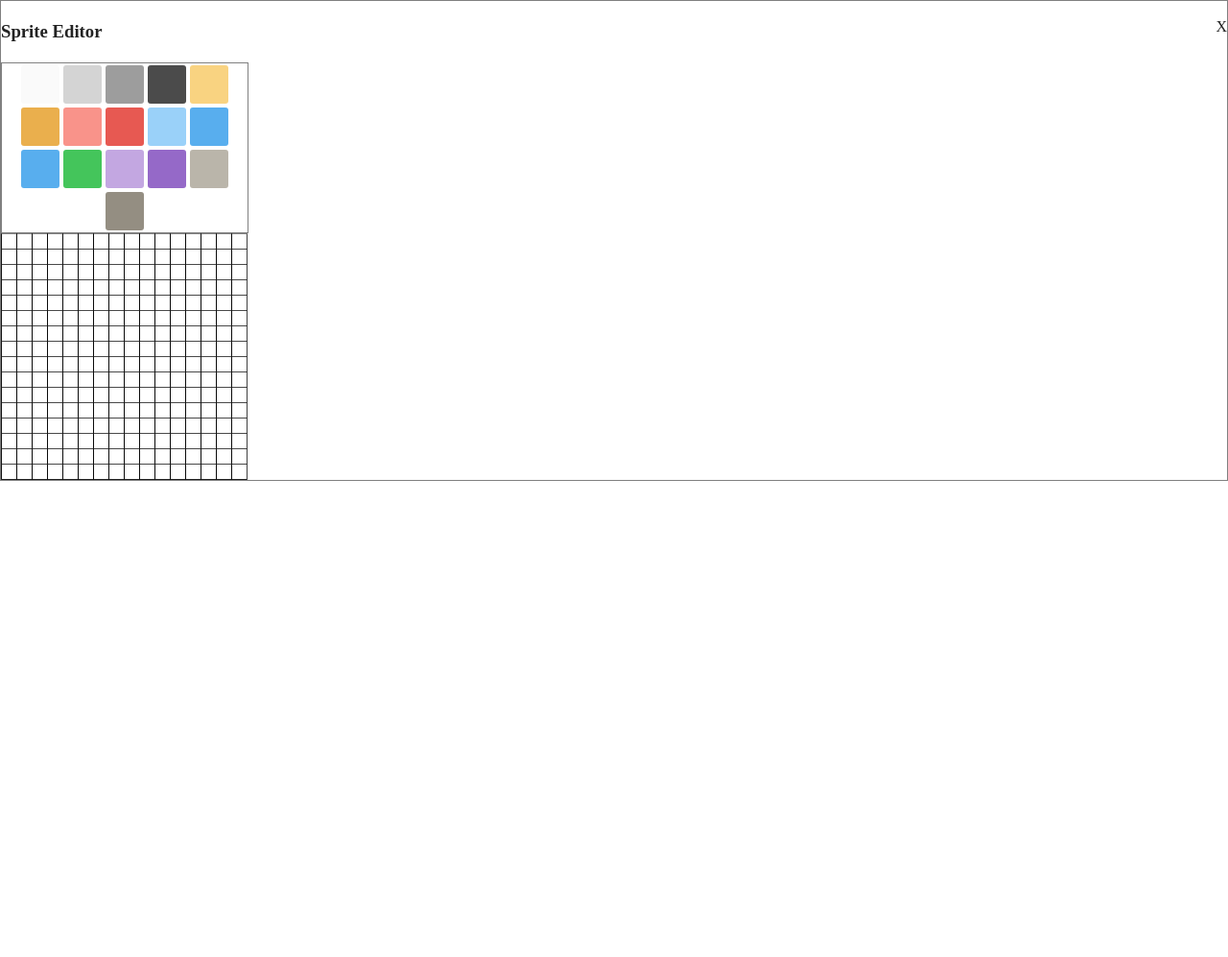
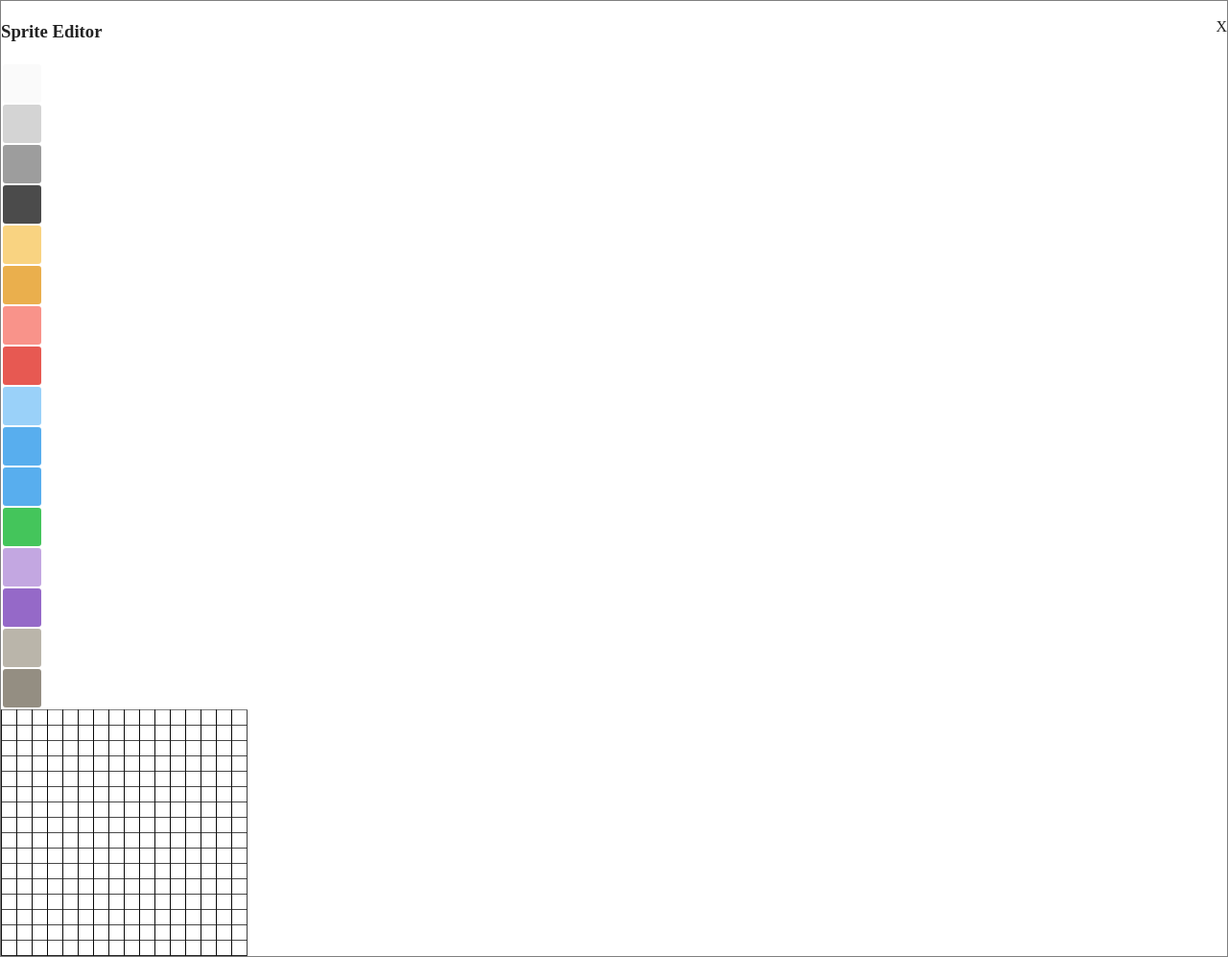
Before and after one commit to znapfel/html5-editor, a plain HTML site: page index.html in a window 1280 px wide. Shown: the whole page at 96% size. Before the commit the page ends 800 px from the top, so only its background shows below. Drawn offline with Linux system fonts and the light colour scheme.

Commit message:
basic color palette functionality

```diff
--- a/index.html
+++ b/index.html
@@ -25,23 +25,8 @@
         <p>X</p>
       </div>
       <div class="sprite--window">
-        <aside class="sprite--color-picker">
-            <div class="sprite--color-swatch"data-color="fafafa" style="background-color: #fafafa;"></div>
-            <div class="sprite--color-swatch"data-color="d4d4d4" style="background-color: #d4d4d4;"></div>
-            <div class="sprite--color-swatch"data-color="9d9d9d" style="background-color: #9d9d9d;"></div>
-            <div class="sprite--color-swatch"data-color="4b4b4b" style="background-color: #4b4b4b;"></div>
-            <div class="sprite--color-swatch"data-color="f9d381" style="background-color: #f9d381;"></div>
-            <div class="sprite--color-swatch"data-color="eaaf4d" style="background-color: #eaaf4d;"></div>
-            <div class="sprite--color-swatch"data-color="f9938a" style="background-color: #f9938a;"></div>
-            <div class="sprite--color-swatch"data-color="e75952" style="background-color: #e75952;"></div>
-            <div class="sprite--color-swatch"data-color="9ad1f9" style="background-color: #9ad1f9;"></div>
-            <div class="sprite--color-swatch"data-color="58aeee" style="background-color: #58aeee;"></div>
-            <div class="sprite--color-swatch"data-color="58aeee" style="background-color: #58aeee;"></div>
-            <div class="sprite--color-swatch"data-color="44c55b" style="background-color: #44c55b;"></div>
-            <div class="sprite--color-swatch"data-color="c3a7e1" style="background-color: #c3a7e1;"></div>
-            <div class="sprite--color-swatch"data-color="9569c8" style="background-color: #9569c8;"></div>
-            <div class="sprite--color-swatch"data-color="bab5aa" style="background-color: #bab5aa;"></div>
-            <div class="sprite--color-swatch"data-color="948e82" style="background-color: #948e82;"></div>
+        <aside class="sprite--palette">
+
         </aside>
         <canvas id='editor' class="sprite--canvas" width="640" height="640"></canvas>
       </div>
--- a/js/sprite-editor.js
+++ b/js/sprite-editor.js
@@ -3,6 +3,7 @@
 let canvas;
 let ctx;
 let dirtyIndices = [];
+
 // Width and Height of Canvas.
 // Have to be even multiples of number of rows and colums
 
@@ -19,10 +20,30 @@ const BOX_SIDE_LENGTH = WIDTH / NUM_ROWS; //px
 
 
 // Default color and canvas data array
-let currentColor = '#AAEEBB';
+// Sprite Editor
+
+let colorPalette = ['fafafa', 'd4d4d4', '9d9d9d', '4b4b4b', 'f9d381', 'eaaf4d', 'f9938a', 'e75952', '9ad1f9', '58aeee', '58aeee', '44c55b', 'c3a7e1', '9569c8', 'bab5aa', '948e82'];
+let currentColor = '#eaaf4d';
+let currentColorDiv;
 let defaultColor = '#FFFFFF';
 let canvasData = new Array(NUM_ROWS * NUM_COLS).fill(defaultColor);
 
+
+// Create Color Palette
+function populatePalette() {
+    let palette = colorPalette;
+    let paletteArea = document.querySelector('.sprite--palette');
+    palette.forEach((color, index) => {
+        let html = `
+            <div class="sprite--color-swatch" id="${color}_${index}" data-hex="#${color}" style="background-color: #${color}">
+            </div>
+        `;
+        paletteArea.innerHTML += html;
+        //html.setAttribute("style", `background-color: ${color}`);
+    });
+    currentColorDiv = document.querySelector(`[data-hex="${currentColor}"]`);
+    currentColorDiv.classList.add('activeColor');
+}
 // Converts an grid arra index on the editor to an x and y coordinate
 function indexToRowAndColumn(index) {
     let row = Math.floor(index / NUM_ROWS);
@@ -94,6 +115,19 @@ function redrawGrid(row, column) {
     ctx.closePath();
 }
 
+// Color Change Handlers
+function setColor(swatch) {
+    currentColor = swatch.dataset.hex;
+    currentColorDiv = swatch;
+    swatch.classList.add('activeColor');
+}
+
+function switchColor(e) {
+    const classes = e.target.classList;
+    if (!classes.contains('sprite--color-swatch') || classes.contains('activeColor')) { return false; }
+    currentColorDiv.classList.remove('activeColor');
+    setColor(e.target);
+}
 // Iterates through each x,y coord of the canvas and set's it to the default state by adding it to the dirty index;
 function resetCanvas() {
     for (let i = 0; i < canvasData.length; i++) {
@@ -106,7 +140,7 @@ function resetCanvas() {
 
 // Handles a single click within the sprite editor's canvas.
 function handleClick(e){
-    console.log(e);
+    //console.log(e);
     let x = e.offsetX;
     let y= e.offsetY;
     if ( (x > WIDTH || x < 0) || y > HEIGHT || y < 0) {
@@ -118,6 +152,10 @@ function handleClick(e){
 // Event Listeners
 function addListeners() {
     canvas.addEventListener('click', handleClick);
+    const palette = document.querySelector('.sprite--palette');
+    palette.addEventListener('click', switchColor);
+    //const colorSwatches = document.querySelectorAll('.sprite--color-swatch');
+    //colorSwatches.forEach(swatch => swatch.addEventListener('click', switchColor));
 }
 
 // Iterates through the dirty indices and updates each x, y coord on the canvas with it's new color
@@ -144,7 +182,10 @@ function getCanvasAndContext() {
 function initEditor() {
     getCanvasAndContext();
     resetCanvas();
+
+    populatePalette();
     addListeners();
+
 
 }
 
```
